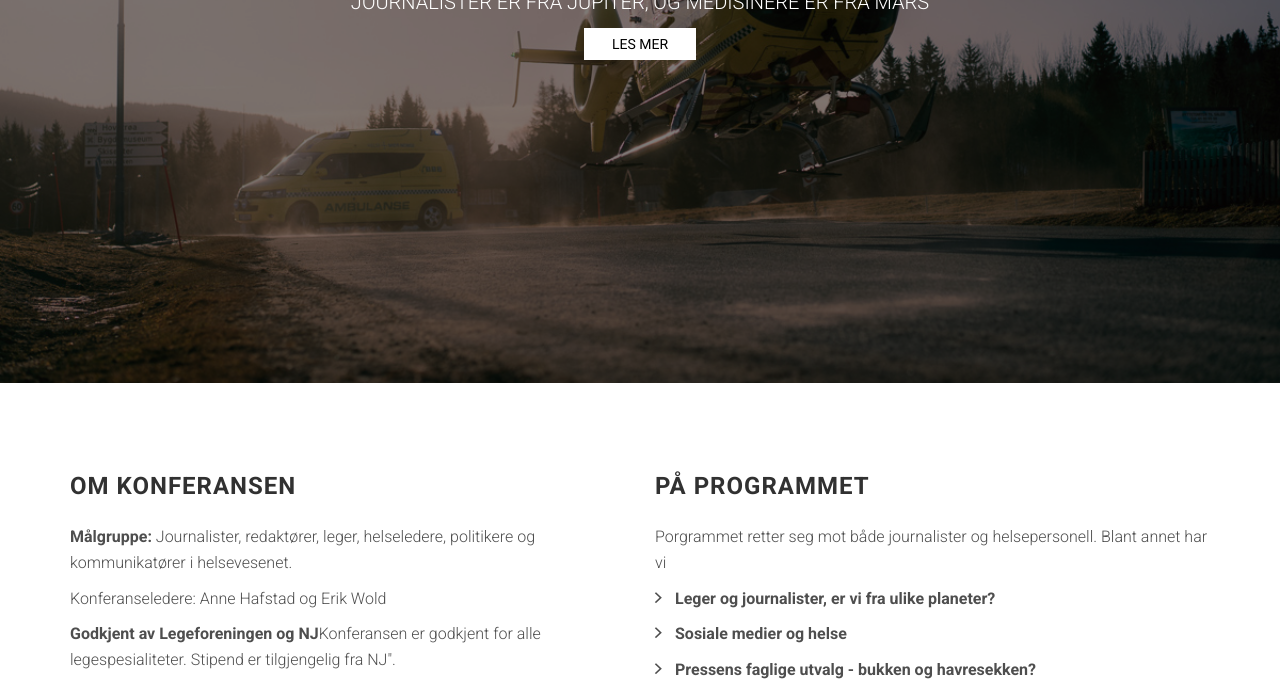
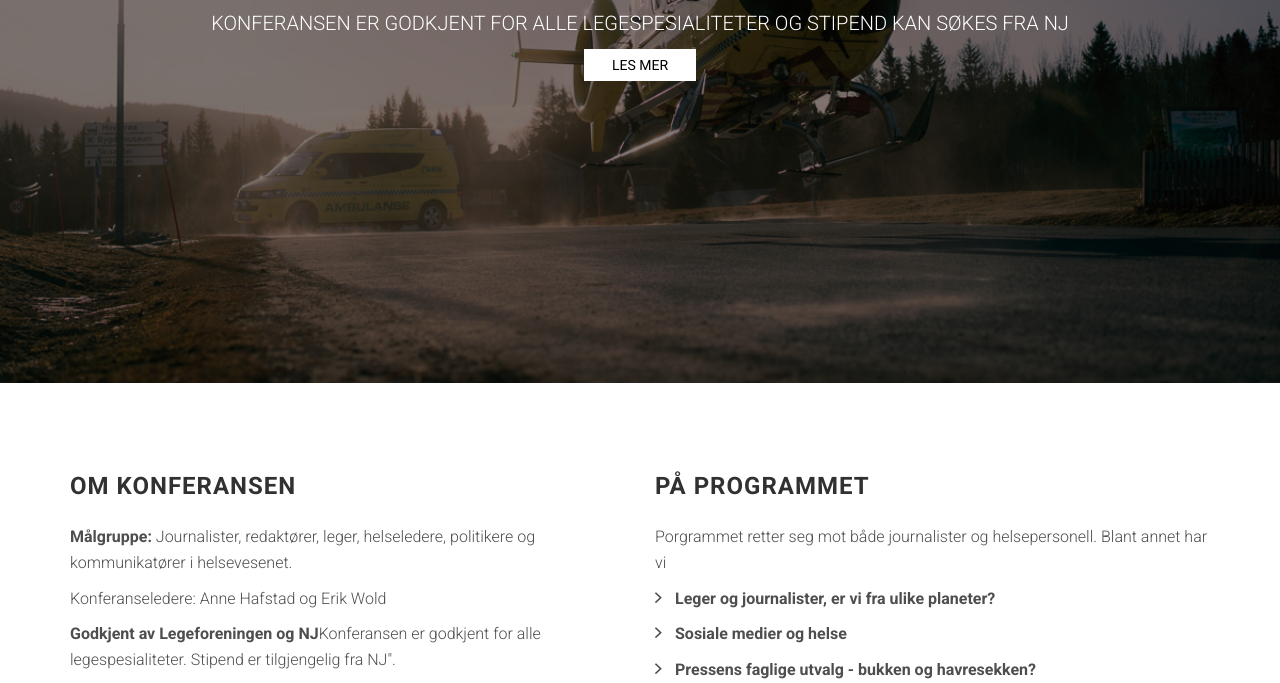
Before and after one commit to losol/hj16.losol.no, a website: page index.html in a window 1280 px wide. Shown: the part 417-1100 px from the top of the page. Drawn offline with Linux system fonts and the light colour scheme; files whose address does not match are found by name.

Commit message:
add stipend

```diff
--- a/index.html
+++ b/index.html
@@ -64,6 +64,8 @@
             <h1>Helsejournalistikk 2016</h1>
 
             <p>Journalister er fra Jupiter, og medisinere er fra Mars</p>
+
+            <p>Konferansen er godkjent for alle legespesialiteter og stipend kan søkes fra NJ</p>
 
             <a class="btn btn-white" data-scroll href="#about">Les mer</a>
 
```
